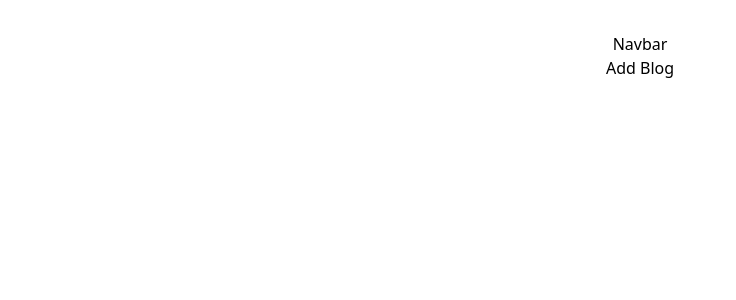
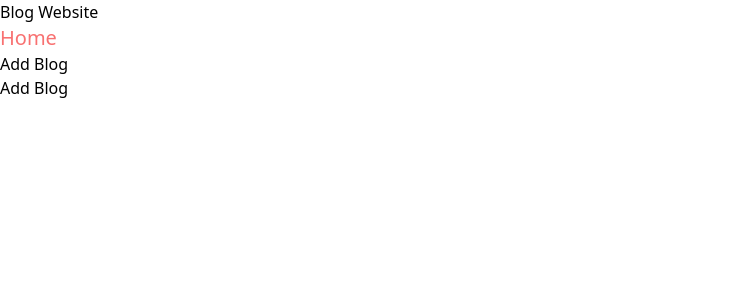
Before and after one commit to LucasMontecino/Blog-App, a React (Vite) app in the folder client/: page /addBlog in a window 1280 px wide. Shown: the top 300 px of the page, without its empty margins (0-736 px from the left). Built offline with nearby package versions, Linux system fonts and the light colour scheme; no server answers.

Commit message:
changes in App and create the navbar component

```diff
--- a/client/src/App.jsx
+++ b/client/src/App.jsx
@@ -1,4 +1,3 @@
-import "./App.css";
 import { Routes, Route } from "react-router-dom";
 import Home from "./pages/Home";
 import AddBlog from "./pages/AddBlog";
--- a/client/src/components/NavBar/index.jsx
+++ b/client/src/components/NavBar/index.jsx
@@ -1,3 +1,21 @@
+import { NavLink } from "react-router-dom";
+
 export default function NavBar() {
-  return <div>Navbar</div>;
+  return (
+    <header>
+      <nav>
+        <h1>Blog Website</h1>
+        <ul>
+          <li>
+            <NavLink to={"/"} className={"text-xl text-red-400"}>
+              Home
+            </NavLink>
+          </li>
+          <li>
+            <NavLink to={"/addBlog"}>Add Blog</NavLink>
+          </li>
+        </ul>
+      </nav>
+    </header>
+  );
 }
```
